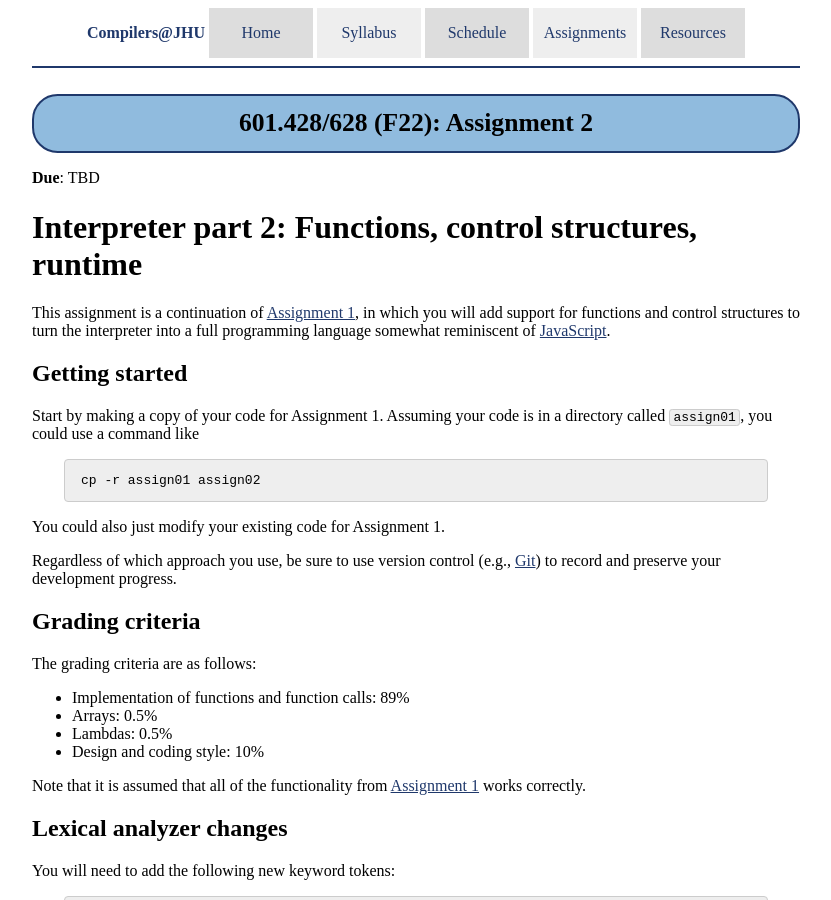
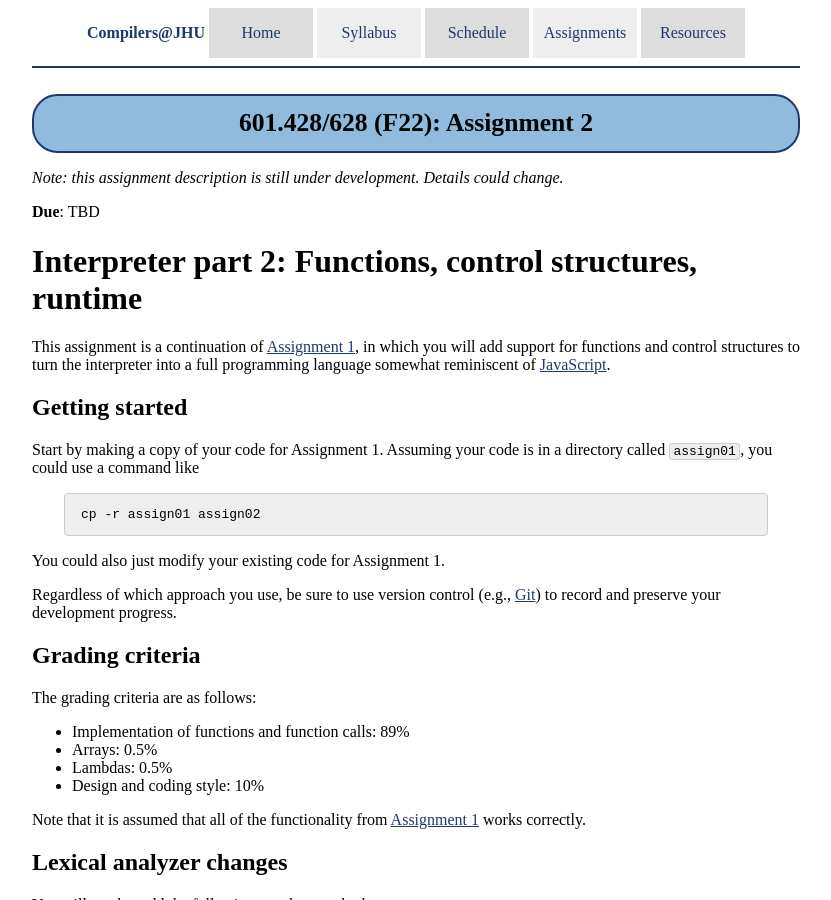
Before and after one commit to jhucompilers/fall2022, a Jekyll site: the page built from assign/assign02.md, in a window 1280 px wide and 900 px high. Shown: the whole window, without its empty margins (224-1055 px from the left). Built offline with Jekyll 4.4.1, drawn with Linux system fonts in a browser that asks for light colours.

Commit message:
a2 not ready to post yet

```diff
--- a/assign/assign02.md
+++ b/assign/assign02.md
@@ -2,6 +2,9 @@
 layout: default
 title: "Assignment 2"
 ---
+
+*Note: this assignment description is still under development. Details
+could change.*
 
 **Due**: TBD
 
```
Also changed, not shown: assignments.md (+3 -0 lines).
